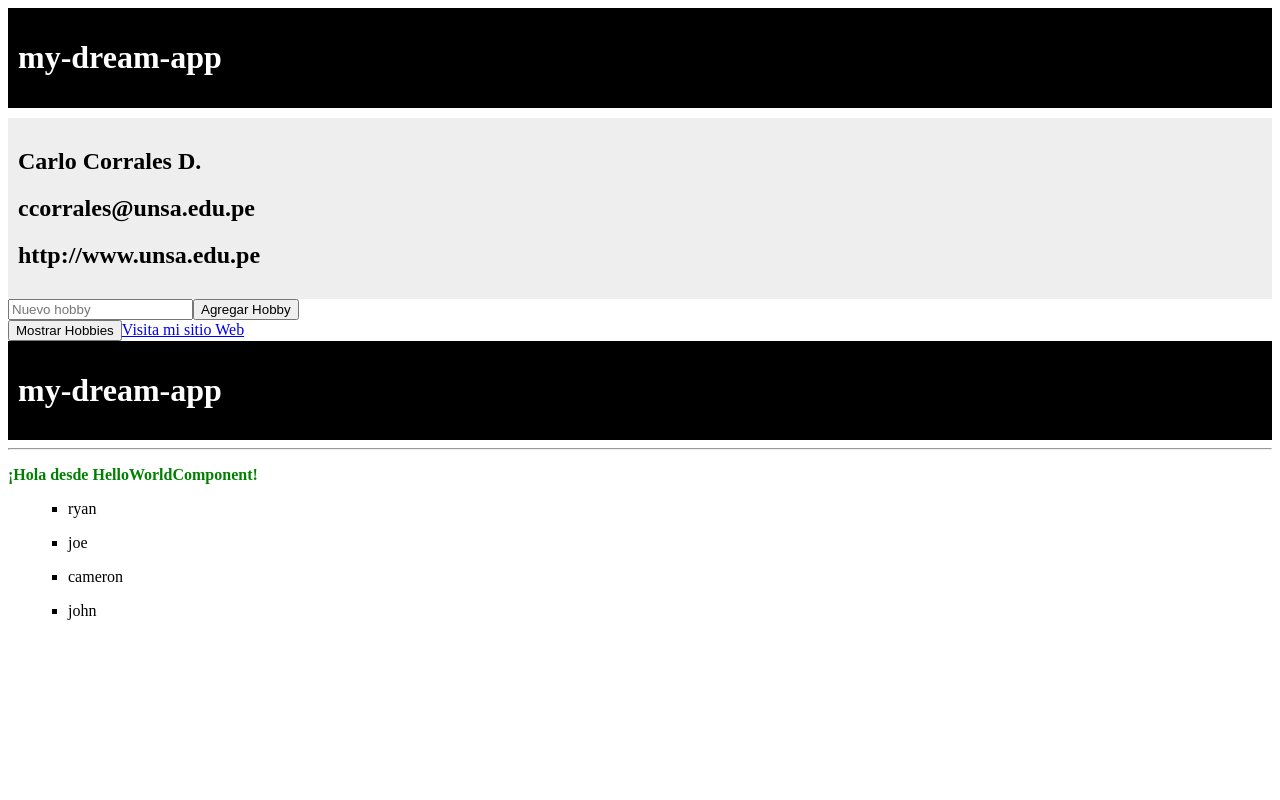
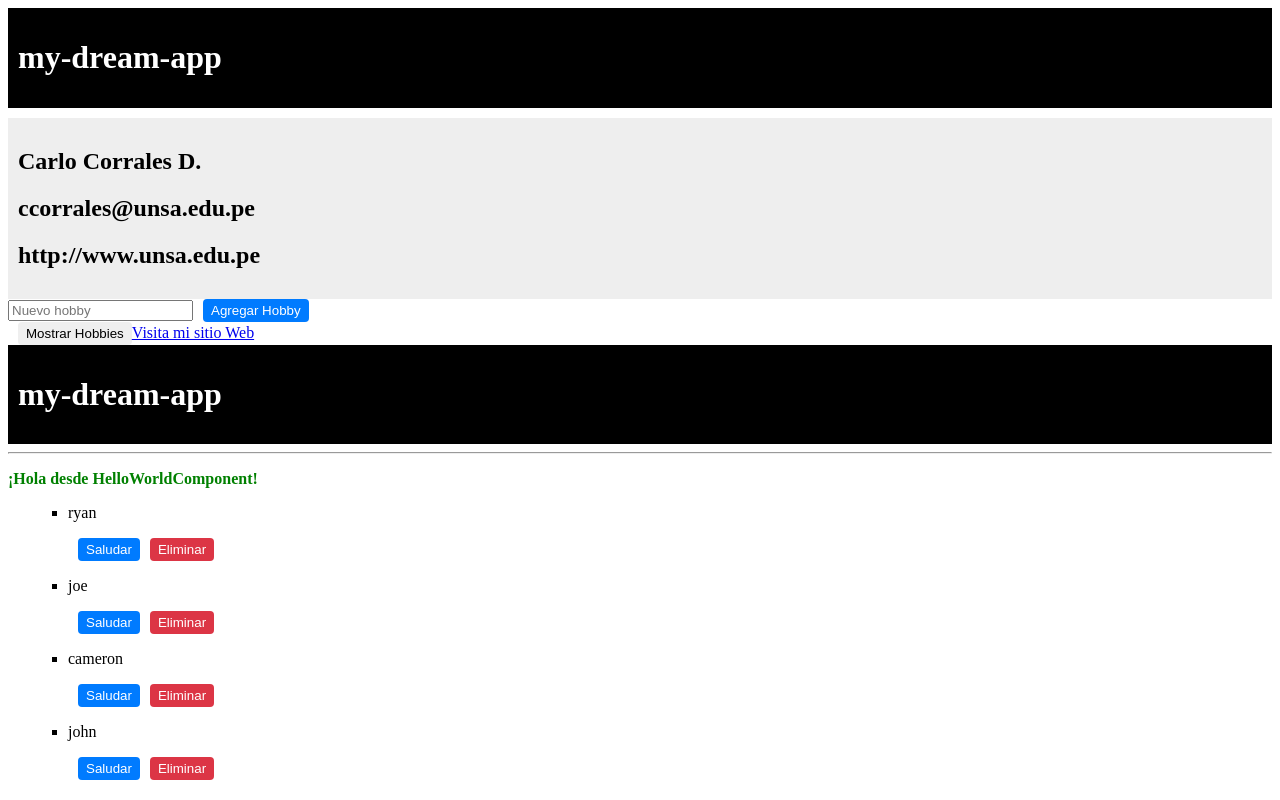
Before and after one commit to J-Gabriel-Quispe-M/PW2-GRUPO-A, an Angular app in the folder Angular/my-dream-app/: page / in a window 1280 px wide. Built offline with nearby package versions, Linux system fonts and the light colour scheme.

Commit message:
Agregando botones de alerta a la aplicación y borrar elemoentos de lista

```diff
--- a/Angular/my-dream-app/src/app/app.css
+++ b/Angular/my-dream-app/src/app/app.css
@@ -20,3 +20,21 @@ h3 {
   margin-top: 20px;
   color: darkblue;
 }
+
+button {
+  margin-left: 10px;
+  padding: 4px 8px;
+  border: none;
+  border-radius: 4px;
+  cursor: pointer;
+}
+
+button:nth-child(2) {
+  background-color: #007bff; /* Saludar */
+  color: white;
+}
+
+button:nth-child(3) {
+  background-color: #dc3545; /* Eliminar */
+  color: white;
+}
--- a/Angular/my-dream-app/src/app/app.html
+++ b/Angular/my-dream-app/src/app/app.html
@@ -38,5 +38,7 @@
 <ul>
   <li *ngFor="let user of users">
     <app-user [nameUser]="user"></app-user>
+    <button (click)="mostrarAlerta(user)">Saludar</button>
+    <button (click)="eliminarUsuario(user)">Eliminar</button>
   </li>
 </ul>
--- a/Angular/my-dream-app/src/app/app.ts
+++ b/Angular/my-dream-app/src/app/app.ts
@@ -45,5 +45,12 @@ export class AppComponent {
   users = ['ryan', 'joe', 'cameron', 'john'];
   activated = false;
 
+  mostrarAlerta(nombre: string) {
+    alert(`Hola, ${nombre}!`);
+  }
+
+  eliminarUsuario(nombre: string) {
+    this.users = this.users.filter(user => user !== nombre);
+  }
 
 }
```
